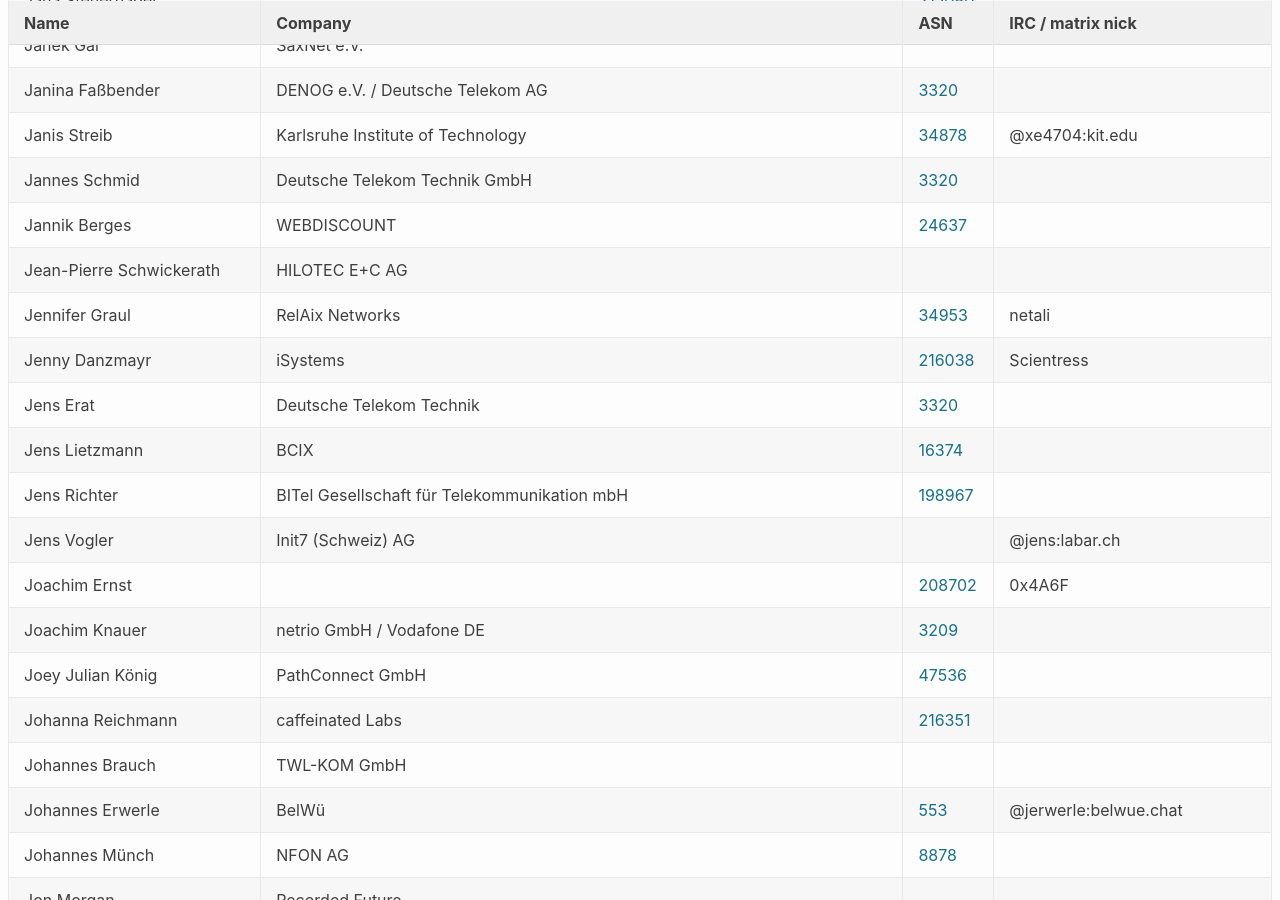
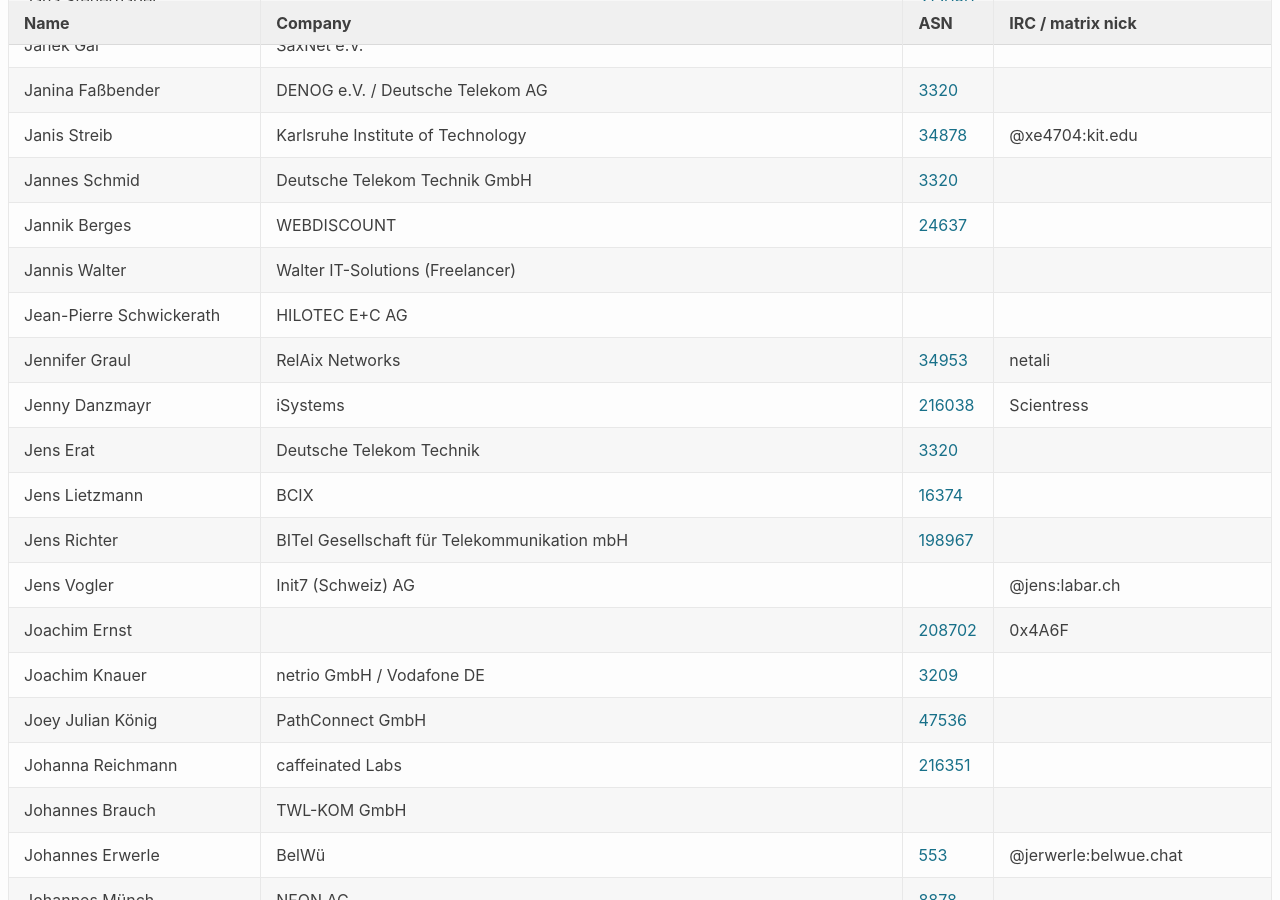
Before and after one commit to denog/pretix-attendeelist, a Jekyll site: the page built from denog17/index.markdown, in a window 1280 px wide and 900 px high, scrolled down 6634 px. Built offline with Jekyll 4.4.1, drawn with Linux system fonts in a browser that asks for light colours.

Commit message:
Latest data: Mon Sep  8 18:36:27 UTC 2025

```diff
--- a/_data/attendees_denog17_onsite.json
+++ b/_data/attendees_denog17_onsite.json
@@ -882,6 +882,12 @@
     "asn": "24637"
   },
   {
+    "name": "Jannis Walter",
+    "company": "Walter IT-Solutions (Freelancer)",
+    "irc": null,
+    "asn": null
+  },
+  {
     "name": "Jan-Tristan Kruse",
     "company": "net.DE AG",
     "irc": null,
```
